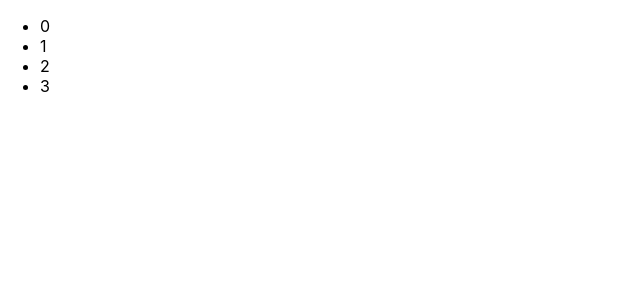
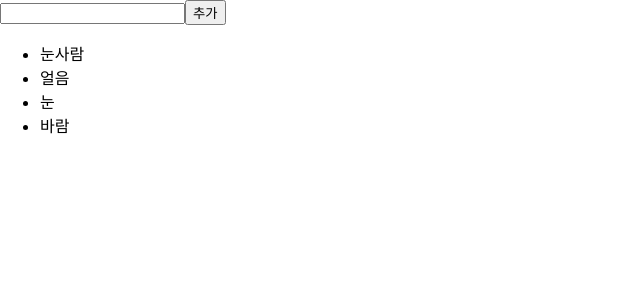
Before and after one commit to coals0115/react-study, a React (Create React App) app: page / in a window 1280 px wide. Shown: the top 300 px of the page, without its empty margins (0-640 px from the left). Built offline with nearby package versions, Linux system fonts and the light colour scheme.

Commit message:
6장 컴포넌트 반복) 데이터 추가 기능, 제거 기능

```diff
--- a/src/06/IterationSample.js
+++ b/src/06/IterationSample.js
@@ -1,4 +1,4 @@
-import React from 'react';
+import React, { useState } from 'react';
 
 // 6.2 데이터 배열을 컴포넌트 배열로 변환하기
 const IterationSample62 = () => {
@@ -8,10 +8,73 @@
 };
 
 // 6.3 key
-const IterationSample = () => {
+const IterationSample63 = () => {
   const names = ['눈사람', '얼음', '눈', '바람'];
   const nameList = names.map((name, index) => <li>{index}</li>);
   return <ul>{nameList}</ul>;
 };
 
+// 6.4.1 초기 상태 설정하기
+const IterationSample641 = () => {
+  const [names, setNames] = useState([
+    { id: 1, text: '눈사람'},
+    { id: 2, text: '얼음'},
+    { id: 3, text: '눈'},
+    { id: 4, text: '바람'}
+  ]);
+
+  const [input, setInput] = useState('');
+  const [nextId, setNextId] = useState(5); // 새로운 항목을 추가할 때 사용할 id
+
+  const nameList = names.map(name => <li key={name.id}>{name.text}</li>)
+
+  return <ul>{nameList}</ul>
+};
+
+// 6.4.2 데이터 추가 기능 구현하기 + 6.4.3 데이터 제거 기능 구현하기
+const IterationSample = () => {
+  const [names, setNames] = useState([
+    { id: 1, text: '눈사람'},
+    { id: 2, text: '얼음'},
+    { id: 3, text: '눈'},
+    { id: 4, text: '바람'}
+  ]);
+
+  const [inputText, setInputText] = useState('');
+  const [nextId, setNextId] = useState(5); // 새로운 항목을 추가할 때 사용할 id
+
+  const onChange = e => setInputText(e.target.value);
+
+  const onClick = () => {
+    const nextNames = names.concat({
+      id: nextId, // nextId 값을 id로 설정하고
+      text: inputText
+    });
+    setNextId(nextId + 1); // nextId 값에 1을 더해준다.
+    setNames(nextNames); // names 값을 업데이트한다.
+    setInputText(''); // inputText를 비운다.
+
+  }
+
+  const onRemove = id => {
+    const nextNames = names.filter(name => name.id !== id);
+    setNames(nextNames);
+  }
+
+  const nameList = names.map(name => (
+    <li key={name.id} onDoubleClick={() => onRemove(name.id)}>
+      {name.text}
+    </li>
+  ));
+
+  return (
+    <>
+      <input value={inputText} onChange={onChange} />
+      <button onClick={onClick}>추가</button>
+      <ul>{nameList}</ul>
+    </>
+  );
+};
+
+
 export default IterationSample;
```
